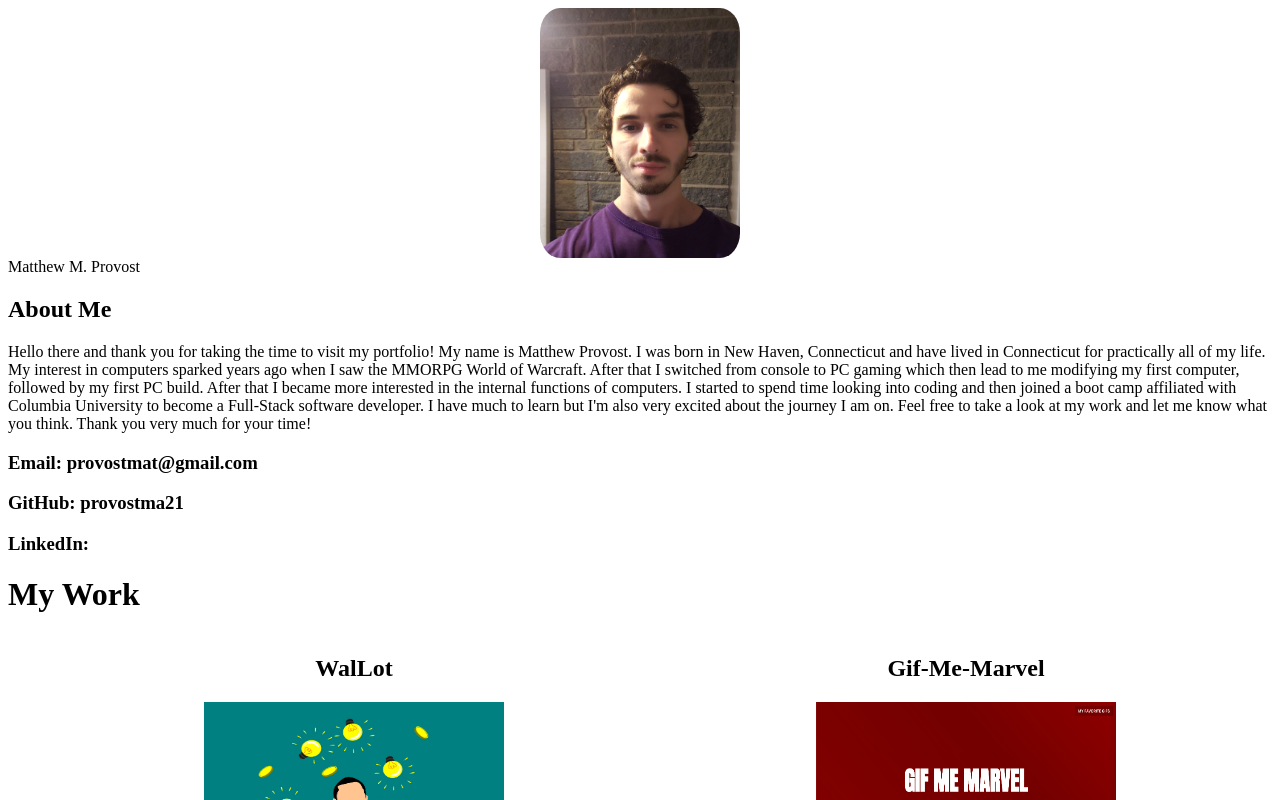
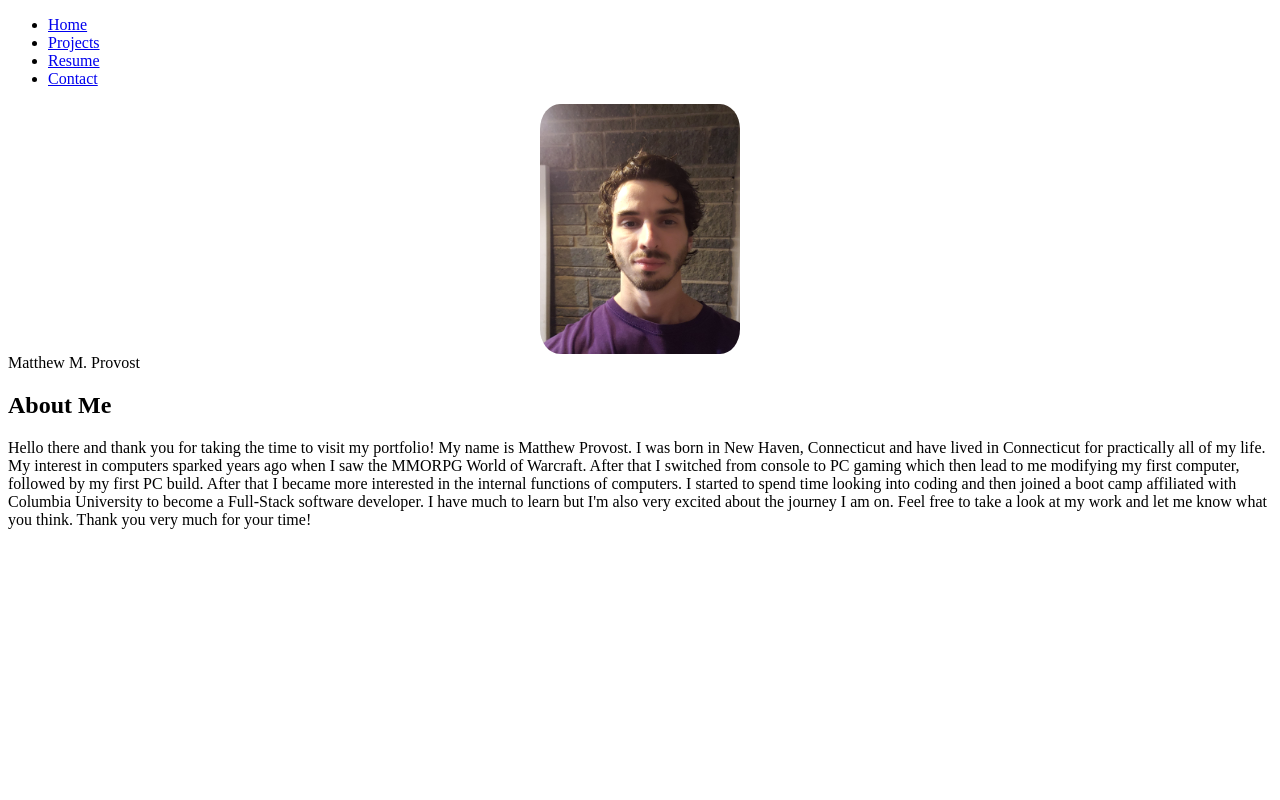
Before and after one commit to provostma21/Portfolio, a React (Create React App) app: page / in a window 1280 px wide. Shown: the top 800 px of the page. Built offline with nearby package versions, Linux system fonts and the light colour scheme.

Commit message:
changed App.js App function from rendering all components/pages in a single page to PortfolioContainer and Navbar set up

```diff
--- a/src/App.js
+++ b/src/App.js
@@ -1,19 +1,23 @@
-import Home from "../src/pages/Home";
-// import ProjectList from "./components/ProjectList";
-import Project from "../src/components/Projects/Projects";
-import Contact from "../src/pages/Contact";
-// import Resume from "../src/pages/Resume";
+// import Home from "../src/pages/Home";
+// // import ProjectList from "./components/ProjectList";
+// import Project from "../src/components/Projects/Projects";
+// import Contact from "../src/pages/Contact";
+// // import Resume from "../src/pages/Resume";
 
-function App() {
-  return (
-    <div className="App">
-      <header className="App-header">
-        <Home />
-        <Contact />
-        <Project />
-      </header>
-    </div>
-  );
-}
+import PortfolioContainer from "./pages/PortfolioContainer";
+
+// function App() {
+//   return (
+//     <div className="App">
+//       <header className="App-header">
+//         <Home />
+//         <Contact />
+//         <Project />
+//       </header>
+//     </div>
+//   );
+// }
+
+const App = () => <PortfolioContainer />;
 
 export default App;
```
